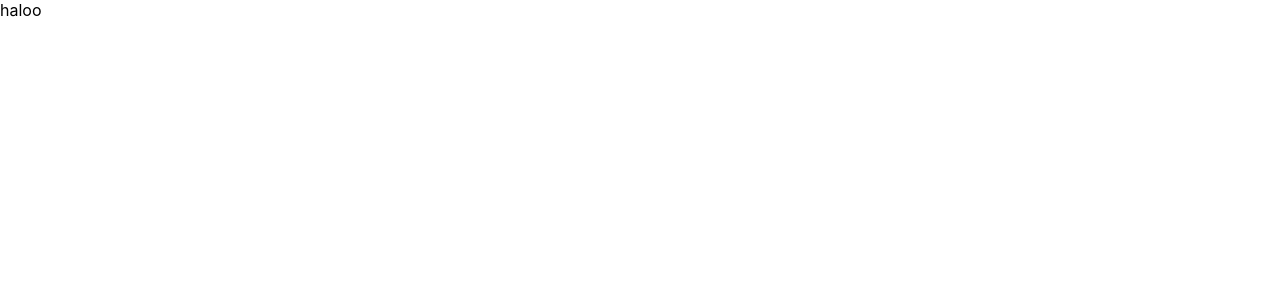
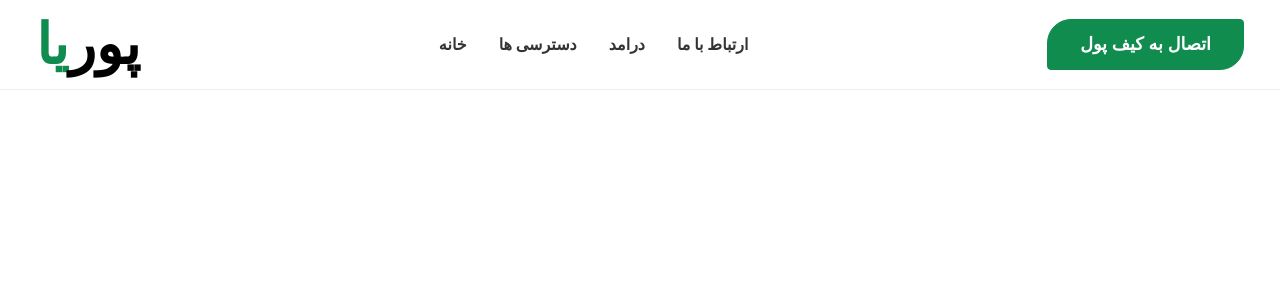
Before and after one commit to pouria-mobaraki/Crypto-Website-, a React (Create React App) app: page / in a window 1280 px wide. Shown: the top 300 px of the page. Built offline with nearby package versions, Linux system fonts and the light colour scheme.

Commit message:
coding about navbars components (js and css)

```diff
--- a/src/App.js
+++ b/src/App.js
@@ -1,9 +1,11 @@
 import React from "react";
+import Navbar from "./components/Navbar";
 
 function App() {
   return (
     <>
-    haloo
+    <Navbar/>
+
     </>
   );
 }
--- a/src/components/Navbar.css
+++ b/src/components/Navbar.css
@@ -0,0 +1,75 @@
+.header {
+    width: 100%;
+    height: 90px;
+    border-bottom: 1px solid #eee;
+    background: #fff;
+    position: sticky;
+    top: 0;
+    left: 0;
+    z-index: 10;
+    direction: ltr;
+}
+
+.header .container {
+    display: flex;
+    justify-content: space-between;
+    align-items: center;
+    height: 100%;
+    padding: 1rem;
+}
+
+.colors {
+    color: var(--primary);
+}
+
+.nav-menu {
+    display: flex;
+}
+
+.nav-menu li {
+    padding: 0 1rem;
+}
+
+.nav-menu a {
+    font-size: 1rem;
+    font-weight: 600;
+}
+
+.hamburger {
+    display: none;
+    cursor: pointer;
+}
+
+@media screen and (max-width : 1240px) {
+    .hamburger {
+        display: flex;
+    }
+
+    .nav-menu {
+        position: absolute;
+        flex-direction: column;
+        justify-content: start;
+        top: 90px;
+        right: -100%;
+        width: 50%;
+        height: 100vh;
+        transition: 0.4s;
+        z-index: 2;
+        background: #fff;
+        border-left: 1px solid #eee;
+    }
+    .nav-menu.active {
+        right: 0;
+    }
+    .nav-menu li {
+        padding: 1rem;
+        width: 100%;
+        border-bottom: 1px solid #eee;
+        text-align: right;
+
+    }
+    .nav-menu a {
+        font-size: 1.2rem;
+
+    }
+}
--- a/src/components/Navbar.js
+++ b/src/components/Navbar.js
@@ -0,0 +1,45 @@
+import React from 'react'
+import { FaBars,FaTimes } from 'react-icons/fa'
+import './Navbar.css'
+import { useState } from 'react'
+
+function Navbar() {
+
+  const [click,setClick] = useState(false)
+  const handleClick = () => setClick(!click)
+
+  return (
+    <div className='header'>
+      <div className='container'>
+        <h1>پور<span className='primary'>یا</span></h1>
+        <ul className={click ? 'nav-menu active' : 'nav-menu'}>
+          <li>
+            <a href="">خانه</a>
+          </li>
+          <li>
+            <a href="">دسترسی ها</a>
+          </li>
+          <li>
+            <a href="">درامد</a>
+          </li>
+          <li>
+            <a href="">ارتباط با ما</a>
+          </li>
+        </ul>
+        <div className='btm-group'>
+          <button className='btn'>اتصال به کیف پول</button>
+        </div>
+
+        <div className='hamburger' onClick={handleClick}>
+          {click ? <FaTimes size={20} style={{color: '#333'}} /> : (
+            <FaBars size={20} style={{color: '#333'}} />
+          )}
+
+        </div>
+
+      </div>
+    </div>
+  )
+}
+
+export default Navbar
--- a/src/index.css
+++ b/src/index.css
@@ -1,13 +1,123 @@
+@import url('https://fonts.googleapis.com/css2?family=Outfit:wght@100;200;300;400;500;600;700&family=Poppins:ital,wght@0,100;0,200;0,300;0,400;0,500;0,600;0,700;0,800;0,900;1,100;1,200;1,300;1,400;1,500;1,600;1,700;1,800;1,900&display=swap');
+
+:root {
+  --primary: #118c4f;
+  --background: #f5f8ff;
+}
+
+.primary {
+  color: var(--primary);
+}
+
+* {
+  margin: 0;
+  padding: 0;
+  box-sizing: border-box;
+}
+
+ul {
+  list-style-type: none;
+}
+
+a {
+  text-decoration: none;
+  color: #333;
+}
+
+.container {
+  max-width: 1240px;
+  margin: auto;
+}
+
+
 body {
-  margin: 0;
-  font-family: -apple-system, BlinkMacSystemFont, 'Segoe UI', 'Roboto', 'Oxygen',
+  font-family: 'Poppins', 'Segoe UI', 'Roboto', 'Oxygen',
     'Ubuntu', 'Cantarell', 'Fira Sans', 'Droid Sans', 'Helvetica Neue',
     sans-serif;
   -webkit-font-smoothing: antialiased;
   -moz-osx-font-smoothing: grayscale;
+  direction: rtl;
+  /* background-color: #118c4f; */
 }
 
 code {
   font-family: source-code-pro, Menlo, Monaco, Consolas, 'Courier New',
-    monospace;
+    monospace,sans-serif,;
 }
+
+
+h1 {
+  font-size: 3.5rem;
+  line-height: 1.2;
+}
+
+h2 {
+  font-size: 2.4rem;
+  line-height: 1.2;
+}
+
+h5 {
+  font-size: 1.1rem;
+  line-height: 1.2;
+}
+
+p {
+  font-size: 1.2rem;
+}
+
+.btn {
+  padding: 14px 32px;
+  border: 1px solid var(--primary);
+  background-color: var(--primary);
+  color: #fff;
+  border-radius: 24px 4px;
+  font-size: 1.1rem;
+  font-weight: 600;
+  cursor: pointer;
+}
+
+.btn:hover {
+  box-shadow: rgb(0 0 0 / 15%) 0px 8px 24px;
+}
+
+input {
+  padding: 12px 32px;
+  border: 1px solid var(--primary);
+  background: transparent;
+  border-radius: 24px 4px;
+  font-size: 1rem;
+  margin-right: .8rem;
+  font-family: 'Poppins', sans-serif;
+}
+
+
+@media screen and (max-width:768px) {
+  h1 {
+    font-size: 2.1rem;
+    line-height: 1.2;
+  }
+
+  h2 {
+    font-size: 1.5rem;
+    line-height: 1.2;
+  }
+
+  h5 {
+    font-size: 1.1rem;
+    line-height: 1.2;
+  }
+
+  p {
+    font-size: 1rem;
+  }
+
+  .btn {
+    width: 100%;
+    margin: 1rem 0;
+  }
+
+  input {
+    width: 100%;
+  }
+
+}
```
